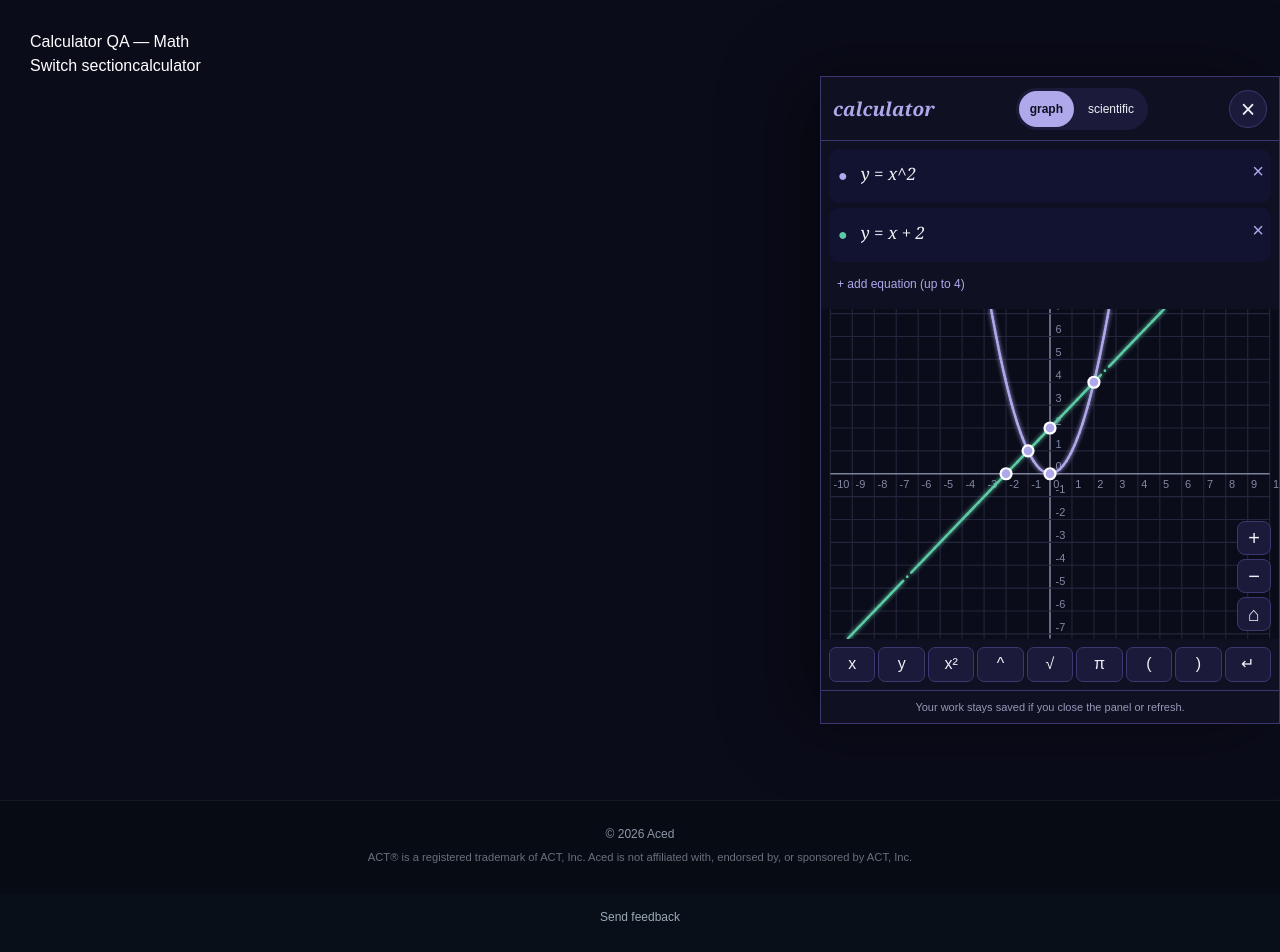
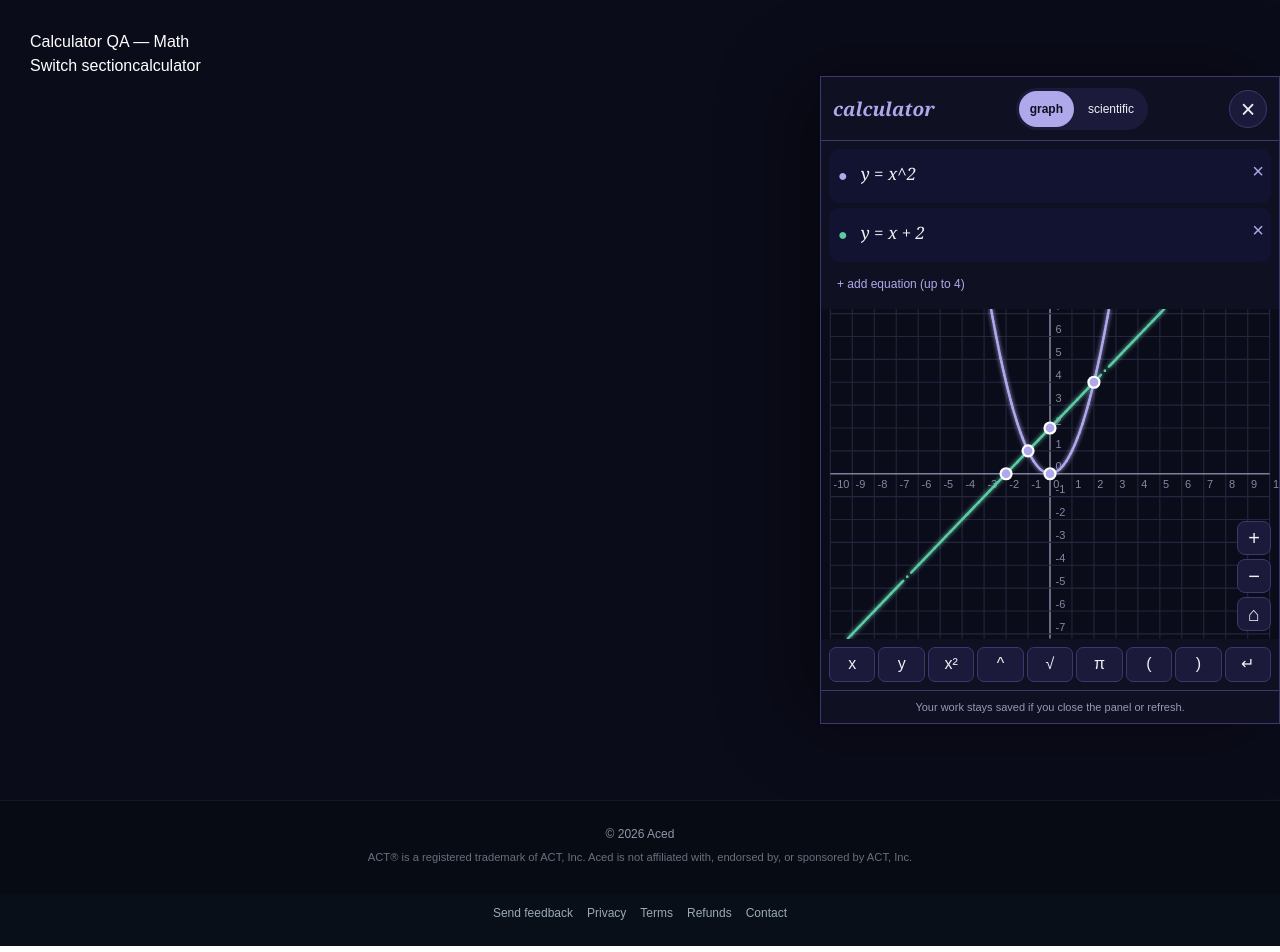
Before and after one commit to agrimab3/acedAntigravity, a Next.js app: page /dev/calculator in a window 1280 px wide. Built offline with nearby package versions, Linux system fonts and the light colour scheme.

Commit message:
Add public policy pages and support config

```diff
--- /dev/null
+++ b/app/contact/page.tsx
@@ -0,0 +1,3 @@
+import Link from "next/link";
+import { SUPPORT_EMAIL } from "@/lib/site-config";
+export default function ContactPage(){return <main className="policyPage"><article className="policyCard"><p className="policyEyebrow">Aced</p><h1>Contact</h1><p className="policyUpdated">Last updated: October 10, 2026</p><h2>Support</h2><p>Email <a href="mailto:support@aceditprep.com">{SUPPORT_EMAIL}</a>. We reply within 2 days.</p><p className="policyBack"><Link href="/">Back to Aced</Link></p></article></main>}
--- a/app/globals.css
+++ b/app/globals.css
@@ -28,3 +28,5 @@ body {
   color: var(--foreground);
   font-family: Arial, Helvetica, sans-serif;
 }
+
+.policyPage{min-height:100vh;padding:64px 20px;background:var(--sky-background);color:#f5f7fb;display:flex;justify-content:center}.policyCard{width:min(760px,100%);background:rgba(9,18,32,.86);border:1px solid rgba(255,255,255,.1);border-radius:24px;padding:clamp(24px,5vw,48px);box-shadow:0 24px 80px rgba(0,0,0,.28)}.policyEyebrow{color:#5dcaa5;font-weight:700;letter-spacing:.08em;text-transform:uppercase}.policyCard h1{font-size:clamp(2.2rem,7vw,4rem);margin:.2rem 0 .35rem}.policyUpdated{color:#93a4b8;margin-bottom:2rem}.policyCard h2{font-size:1.1rem;margin:1.7rem 0 .4rem}.policyCard p{line-height:1.7;color:#d9e1eb}.policyCard a{color:#78dfbe}.policyBack{margin-top:2.4rem}
--- /dev/null
+++ b/app/refunds/page.tsx
@@ -0,0 +1,3 @@
+import Link from "next/link";
+import { SUPPORT_EMAIL } from "@/lib/site-config";
+export default function RefundsPage(){return <main className="policyPage"><article className="policyCard"><p className="policyEyebrow">Aced</p><h1>Refunds</h1><p className="policyUpdated">Last updated: October 10, 2026</p><h2>Mock test purchases</h2><p>The $2 Aced Mock Test fee is non-refundable after purchase.</p><h2>If the test is full</h2><p>If Aced cannot give you a seat because the test is full, your payment is automatically refunded.</p><h2>Questions</h2><p>If you think a payment was handled incorrectly, email <a href="mailto:support@aceditprep.com">{SUPPORT_EMAIL}</a>.</p><p className="policyBack"><Link href="/">Back to Aced</Link></p></article></main>}
--- /dev/null
+++ b/app/terms/page.tsx
@@ -0,0 +1,2 @@
+import Link from "next/link";
+export default function TermsPage(){return <main className="policyPage"><article className="policyCard"><p className="policyEyebrow">Aced</p><h1>Terms</h1><p className="policyUpdated">Last updated: October 10, 2026</p><h2>Practice tool</h2><p>Aced is an independent ACT preparation tool and is not affiliated with, endorsed by, or sponsored by ACT, Inc. ACT is a registered trademark of ACT, Inc.</p><h2>Scores are estimates</h2><p>Practice and mock-test scores are estimates for study purposes. They are not official ACT scores and may not predict a future official result.</p><h2>Mock test fee and refunds</h2><p>The Aced Mock Test costs $2 and is non-refundable after purchase, except that if the test is full and Aced cannot give you a seat, the payment is automatically refunded.</p><h2>Fair use</h2><p>Do not share, copy, publish, sell, scrape, or redistribute Aced questions or answer keys. Do not cheat, interfere with the service, or try to gain unfair access to test content.</p><h2>Under 18</h2><p>If you are under 18, you should have a parent or guardian’s permission to use Aced and make purchases.</p><h2>Changes</h2><p>We may update these terms as Aced changes. The date above shows when this page was last updated.</p><p className="policyBack"><Link href="/">Back to Aced</Link></p></article></main>}
--- a/components/FeedbackFooter.tsx
+++ b/components/FeedbackFooter.tsx
@@ -1,10 +1,11 @@
 "use client";
 import { usePathname } from "next/navigation";
 import { useState } from "react";
+import Link from "next/link";
 import FeedbackForm from "./FeedbackForm";
 export default function FeedbackFooter() {
   const path = usePathname();
   const [open, setOpen] = useState(false);
   if (path?.startsWith("/mock-test/run") || path?.startsWith("/practice-tests/run")) return null;
-  return <><footer style={{ textAlign: "center", padding: "10px 0 24px", background: "#080f19" }}><button onClick={() => setOpen(true)} style={{ border: 0, background: "none", color: "#9ba9b7", cursor: "pointer", fontSize: 12 }}>Send feedback</button></footer>{open && <div role="presentation" onClick={() => setOpen(false)} style={{ position: "fixed", inset: 0, background: "#000b", zIndex: 9999, display: "grid", placeItems: "center", padding: 16 }}><div role="dialog" aria-modal="true" aria-label="Send feedback" onClick={e => e.stopPropagation()} style={{ width: "min(100%,520px)", maxHeight: "90vh", overflowY: "auto" }}><button onClick={() => setOpen(false)} aria-label="Close feedback" style={{ float: "right", background: "none", color: "white", border: 0, fontSize: 22, cursor: "pointer" }}>×</button><FeedbackForm source="page_footer" compact /></div></div>}</>;
+  return <><footer style={{ textAlign: "center", padding: "10px 0 24px", background: "#080f19" }}><div style={{display:"flex",justifyContent:"center",gap:14,flexWrap:"wrap",alignItems:"center"}}><button onClick={() => setOpen(true)} style={{ border: 0, background: "none", color: "#9ba9b7", cursor: "pointer", fontSize: 12 }}>Send feedback</button>{[["Privacy","/privacy"],["Terms","/terms"],["Refunds","/refunds"],["Contact","/contact"]].map(([label,href])=><Link key={href} href={href} style={{color:"#9ba9b7",fontSize:12,textDecoration:"none"}}>{label}</Link>)}</div></footer>{open && <div role="presentation" onClick={() => setOpen(false)} style={{ position: "fixed", inset: 0, background: "#000b", zIndex: 9999, display: "grid", placeItems: "center", padding: 16 }}><div role="dialog" aria-modal="true" aria-label="Send feedback" onClick={e => e.stopPropagation()} style={{ width: "min(100%,520px)", maxHeight: "90vh", overflowY: "auto" }}><button onClick={() => setOpen(false)} aria-label="Close feedback" style={{ float: "right", background: "none", color: "white", border: 0, fontSize: 22, cursor: "pointer" }}>×</button><FeedbackForm source="page_footer" compact /></div></div>}</>;
 }
--- a/lib/mockTest/email-policy.ts
+++ b/lib/mockTest/email-policy.ts
@@ -1,5 +1,6 @@
+import { SUPPORT_EMAIL } from "../site-config.ts";
 export const MOCK_EMAIL_FROM = process.env.EMAIL_FROM || "onboarding@resend.dev";
-export const MOCK_EMAIL_SUPPORT = process.env.EMAIL_SUPPORT || "support@example.com";
+export const MOCK_EMAIL_SUPPORT = process.env.MOCK_EMAIL_SUPPORT || process.env.EMAIL_SUPPORT || SUPPORT_EMAIL;
 
 export function resolveEmailDeliveryTarget(input: {
   realRecipient: string;
--- /dev/null
+++ b/lib/site-config.ts
@@ -0,0 +1 @@
+export const SUPPORT_EMAIL = "support@aceditprep.com";
```
Also changed, not shown: app/privacy/page.tsx (added, +3 -0 lines), 1 other file (tests, documents, lock files or other folders).
